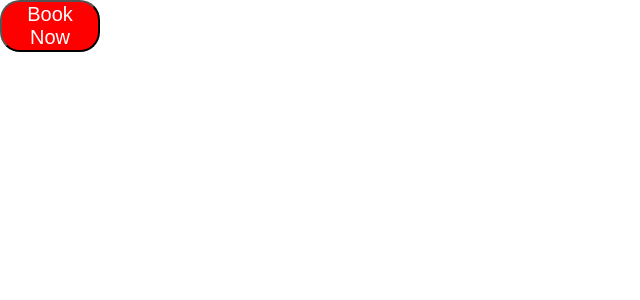
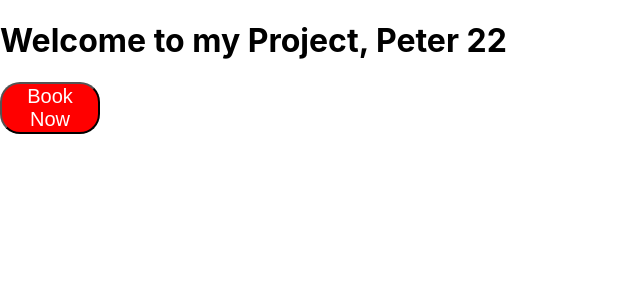
Before and after one commit to Peter-James-Borrow/Task-Tracker, a React (Create React App) app: page / in a window 1280 px wide. Shown: the top 300 px of the page, without its empty margins (0-640 px from the left). Built offline with nearby package versions, Linux system fonts and the light colour scheme.

Commit message:
FEATURE:Added welcome component

```diff
--- a/src/App.js
+++ b/src/App.js
@@ -1,12 +1,12 @@
 import CallToAction from './Button';
-
+import Welcome from './Welcome';
 
 
 function App() {
   return (
     <div>
-      <CallToAction />
-
+      <Welcome name="Peter" age="22"/>
+        <CallToAction />
 
     </div>
   )
--- /dev/null
+++ b/src/Welcome.js
@@ -0,0 +1,9 @@
+const Welcome =(props) => {
+    return (
+        <>
+            <h1>Welcome to my Project, {props.name}  {props.age}</h1>
+        </>
+    )
+}
+
+export default Welcome
```
